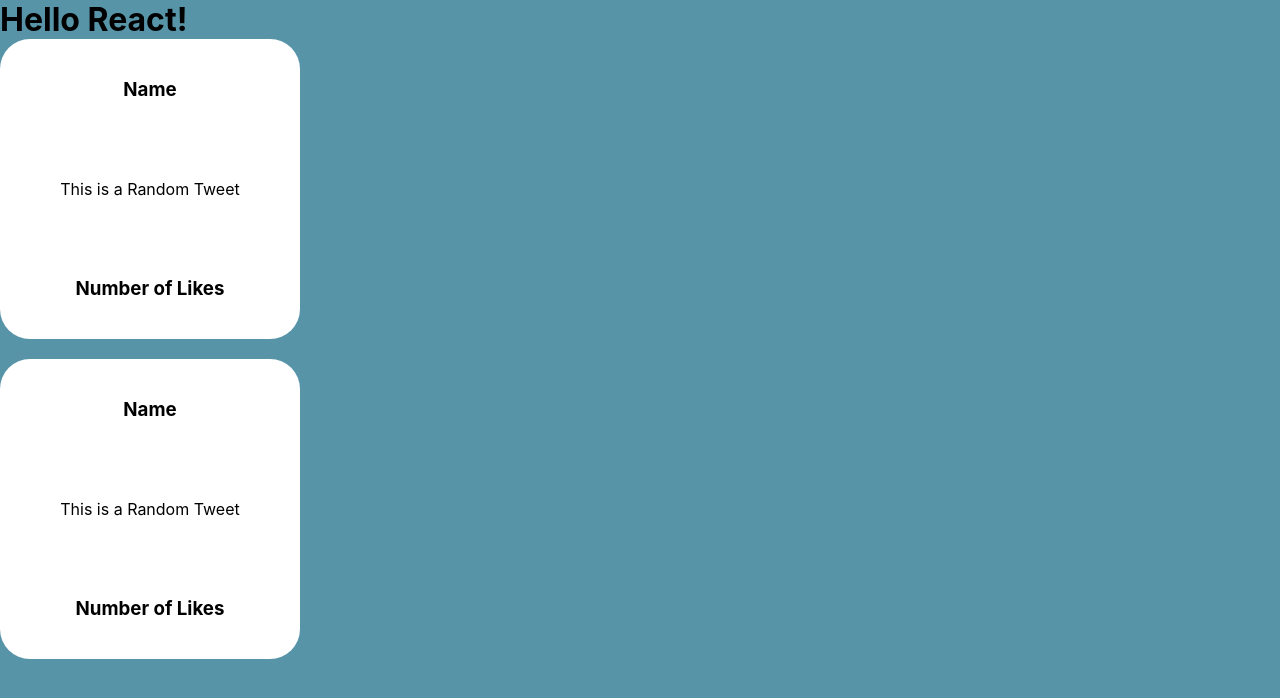
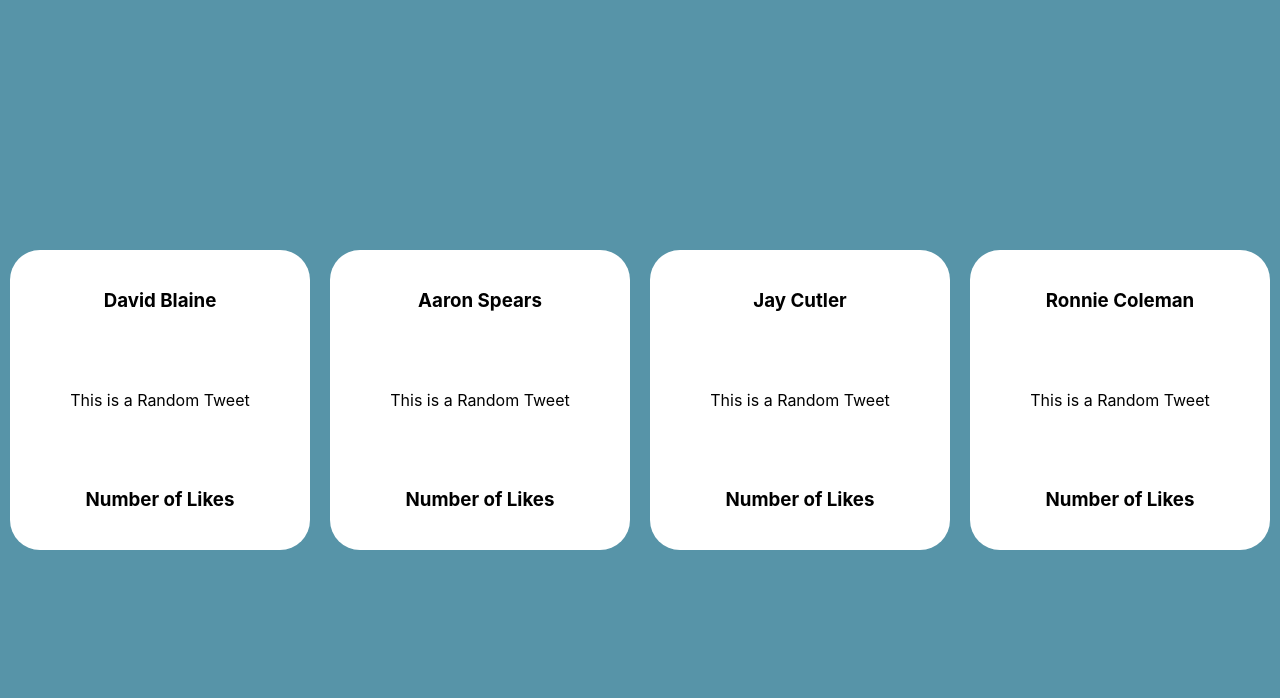
Before and after one commit to NickBwalley/ReactJS, a React (Create React App) app in the folder helloworld/: page / in a window 1280 px wide. Shown: the top 698 px of the page. Built offline with nearby package versions, Linux system fonts and the light colour scheme.

Commit message:
ReactApp

```diff
--- a/helloworld/src/App.css
+++ b/helloworld/src/App.css
@@ -1,6 +1,9 @@
 .app {
-  height: 100vh;
+  min-height: 100vh;
   background: rgb(87, 148, 168);
+  display: flex;
+  justify-content: space-around;
+  align-items: center;
 }
 
 .tweet {
--- a/helloworld/src/App.js
+++ b/helloworld/src/App.js
@@ -8,10 +8,11 @@ function App(){
   // };
   return(
     <div className="app">
-      <h1>Hello React!</h1>
-      <Tweet/>
-      <br/>
-      <Tweet/>
+      <Tweet name="David Blaine"/>
+      <Tweet name="Aaron Spears"/>
+      <Tweet name="Jay Cutler"/>
+      <Tweet name="Ronnie Coleman"/>
+
     </div>
   )
 }
--- a/helloworld/src/Tweet.js
+++ b/helloworld/src/Tweet.js
@@ -1,10 +1,10 @@
 import React from 'react';
 import "./App.css";
 
-function Tweet(){
+function Tweet(props){
     return(
         <div className="tweet">
-            <h3>Name</h3>
+            <h3>{props.name}</h3>
             <p>This is a Random Tweet</p>
             <h3>Number of Likes</h3>
         </div>
```
